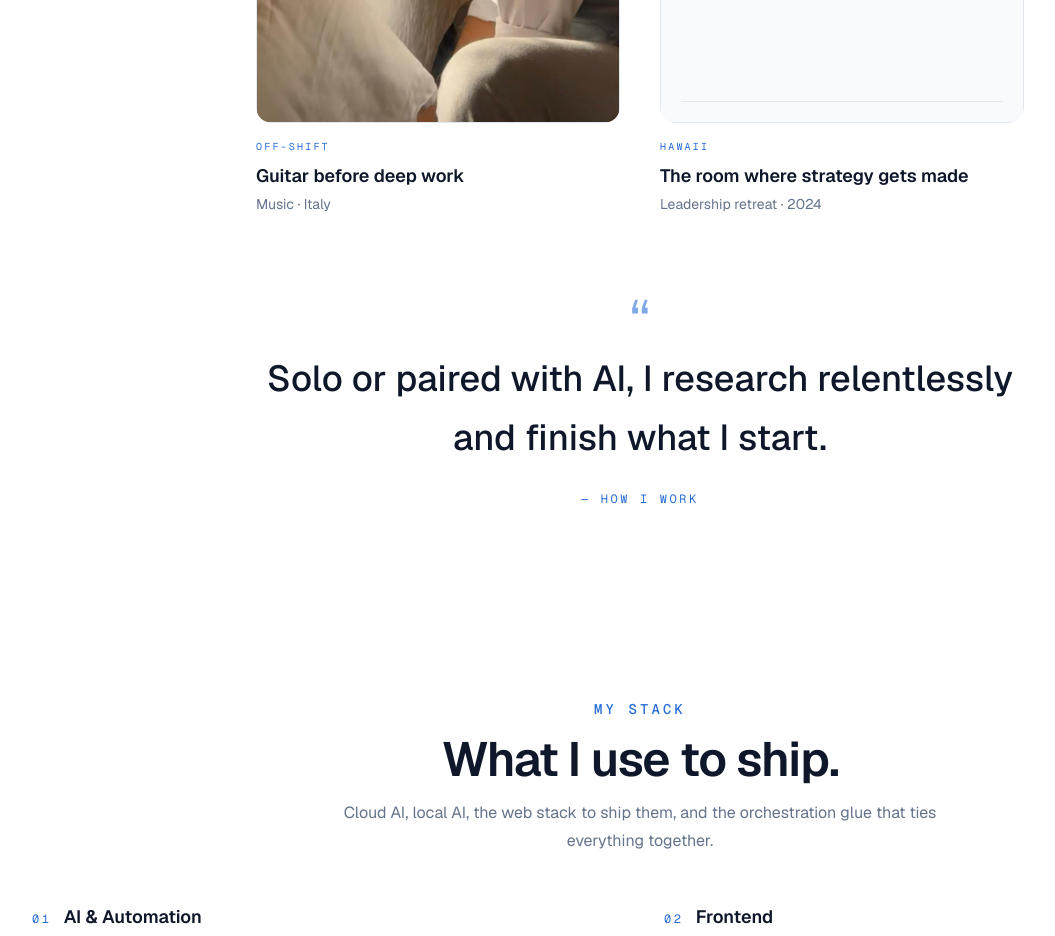
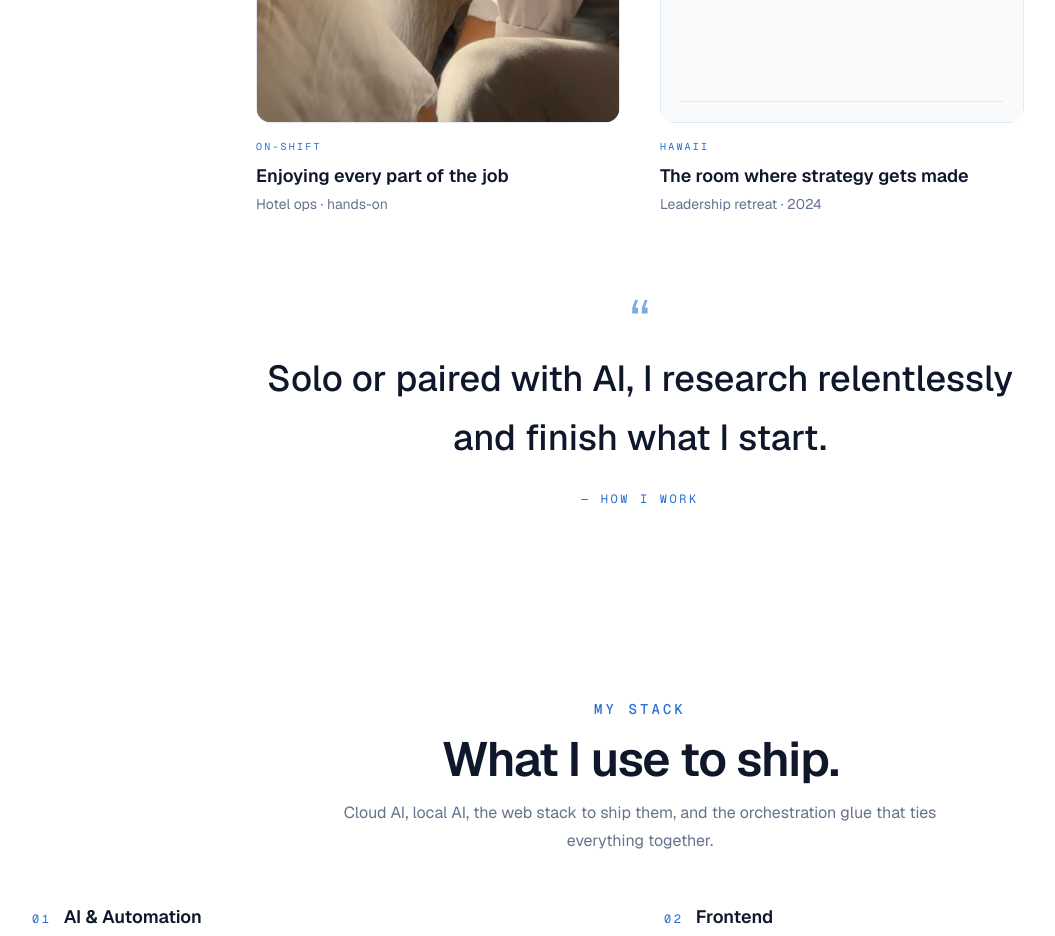
Before and after one commit to belonsavon-sys/portfolio, a Next.js app: page / in a window 1280 px wide. Shown: the part 3200-4136 px from the top of the page, without its empty margins (0-1055 px from the left). Built offline with nearby package versions, Linux system fonts and the light colour scheme; no server answers.

Commit message:
copy(home): retitle first Beyond-the-Code card around enjoying the work
Replaces the guitar-themed copy on the first portrait with copy that
matches the new on-shift hotel photo: "Enjoying every part of the job".

```diff
--- a/src/app/page.tsx
+++ b/src/app/page.tsx
@@ -312,13 +312,13 @@ function BeyondTheCode() {
 
       <div className="mx-auto mt-16 grid max-w-3xl gap-8 sm:grid-cols-2 sm:gap-10">
         <Portrait
-          caption="Music · Italy"
+          caption="Hotel ops · hands-on"
           fallbackMeta="Save public/about-guitar.png to replace this placeholder."
           fallbackTitle="Photo 1"
-          imgAlt="Pierre playing guitar off-shift"
+          imgAlt="Pierre smiling on the job at the hotel"
           imgSrc="/about-guitar.png"
-          tag="Off-shift"
-          title="Guitar before deep work"
+          tag="On-shift"
+          title="Enjoying every part of the job"
         />
         <Portrait
           caption="Leadership retreat · 2024"
```
